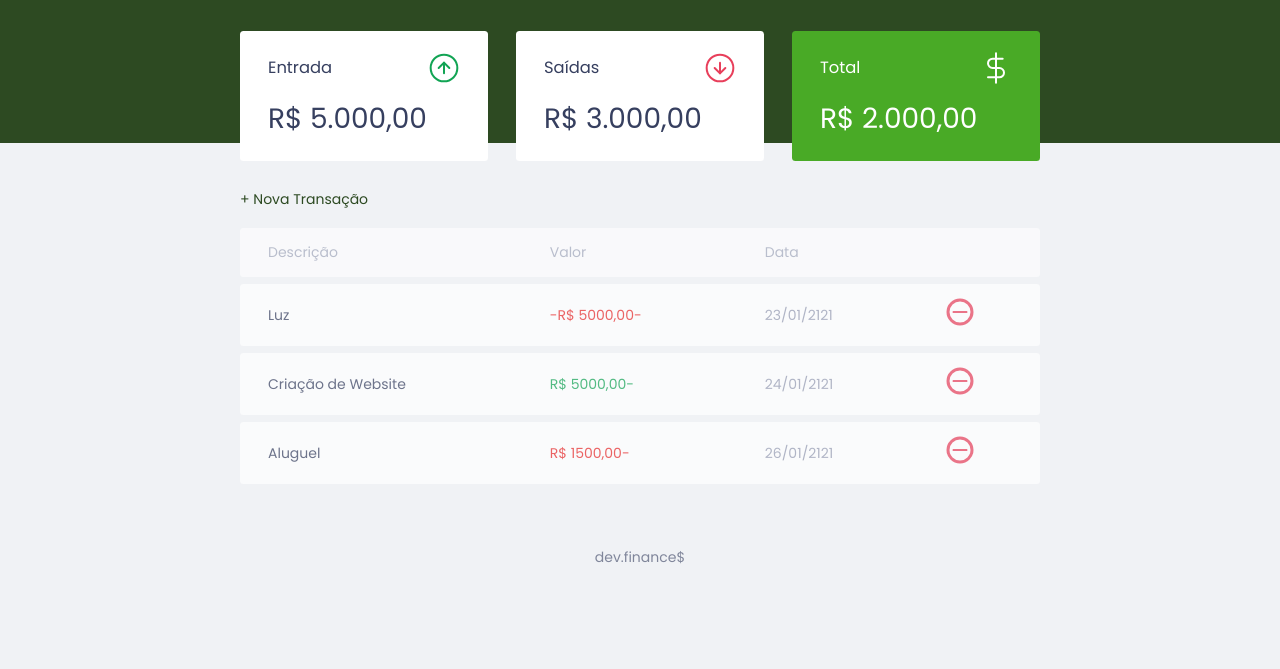
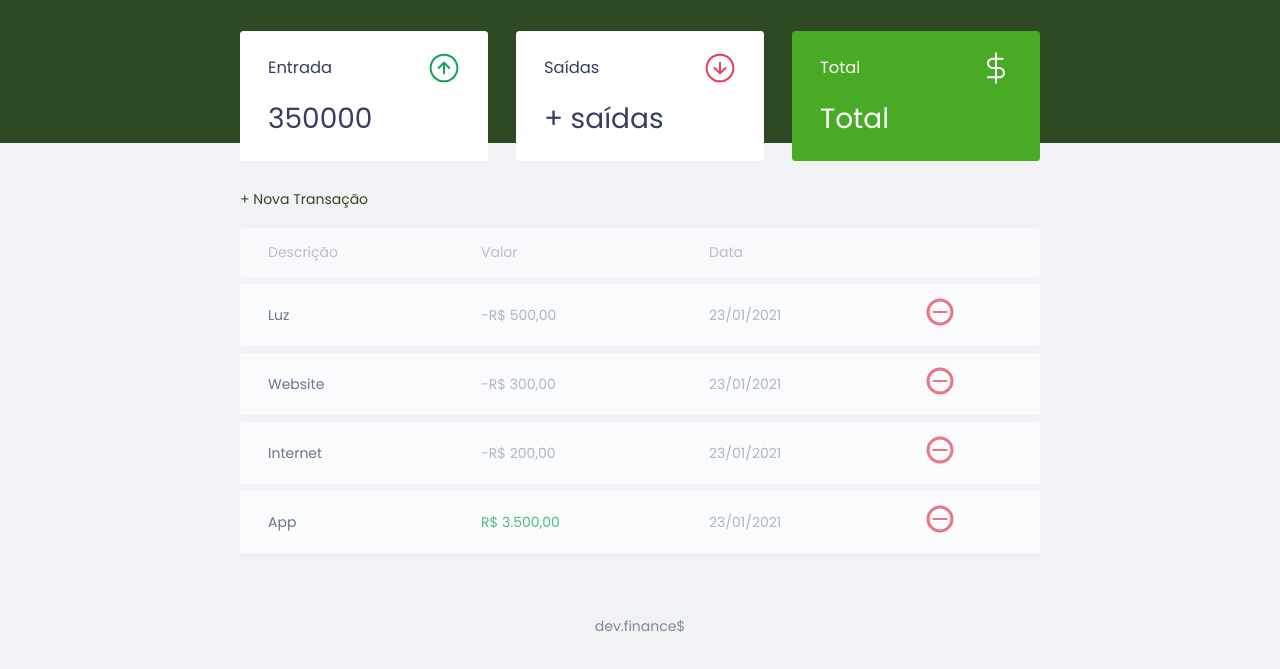
Before and after one commit to Ronaldss/Maratona-Discover--Rocketseat, a plain HTML site: page index.html in a window 1280 px wide. Shown: the part 55-724 px from the top of the page. Drawn offline with Linux system fonts and the light colour scheme.

Commit message:
Capturando somatório de entradas | JS

```diff
--- a/index.html
+++ b/index.html
@@ -22,21 +22,21 @@
           <span>Entrada</span>
           <img src="./assets/income.svg" alt="Imagem de entradas">
         </h3>
-        <p>R$ 5.000,00</p>
+        <p id="incomeDisplay">R$ 5.000,00</p>
       </div>
       <div class="card">
         <h3>
           <span>Saídas</span>
           <img src="./assets/expense.svg" alt="Imagem de saídas">
         </h3>
-        <p>R$ 3.000,00</p>
+        <p id="expenseDisplay">R$ 3.000,00</p>
       </div>
       <div class="card total">
         <h3>
          <span>Total</span>
          <img src="./assets/total.svg" alt="Imagem de total">
         </h3>
-        <p>R$ 2.000,00</p>
+        <p id="totalDisplay">R$ 2.000,00</p>
       </div>
     </section>
 
@@ -54,9 +54,9 @@
           </tr>
         </thead>
         <tbody>
-          <tr>
+          <!-- <tr>
             <td class="description">Luz</td>
-            <td class="expense">-R$ 5000,00-</td>
+            <td class="expense">-R$ 5000,00</td>
             <td class="date">23/01/2121</td>
             <td>
               <img src="./assets/minus.svg" alt="Remover trasação">
@@ -77,7 +77,7 @@
             <td>
               <img src="./assets/minus.svg" alt="Remover trasação">
             </td>
-          </tr>
+          </tr> -->
         </tbody>
       </table>
     </section>
@@ -145,25 +145,7 @@
     <p>dev.finance$</p>
   </footer>
 
-  <script>
-    const Modal = {
-      open(){
-        // Abrir o Modal
-        // Adicinar a class active ao modal
-        document
-          .querySelector('.modal-overlay')
-          .classList
-          .add('active')
-       },
-      close(){
-        // fechar o modal
-        // remover a class active do modal
-        document
-          .querySelector('.modal-overlay')
-          .classList
-          .remove('active')
-      }
-    }
+  <script src="./scripts.js"></script>
   </script>
 
 </body>
--- /dev/null
+++ b/scripts.js
@@ -0,0 +1,136 @@
+const Modal = { // desafio: depois tente fazer o Modal apenas com a função toogle.
+  open(){
+    // Abrir o Modal
+    // Adicinar a class active ao modal
+    document
+      .querySelector('.modal-overlay')
+      .classList
+      .add('active')
+  },
+  close(){
+    // fechar o modal
+    // remover a class active do modal
+    document
+      .querySelector('.modal-overlay')
+      .classList
+      .remove('active')
+  }
+}
+
+
+const transactions = [
+  {
+    id: 1,
+    description: 'Luz',
+    amount: -50000,
+    date: '23/01/2021'
+  },
+  {
+    id: 1,
+    description: 'Website',
+    amount: -30000,
+    date: '23/01/2021'
+  },
+  {
+    id: 3,
+    description: 'Internet',
+    amount: -20000,
+    date: '23/01/2021'
+  },
+  {
+    id: 4,
+    description: 'App',
+    amount: 350000,
+    date: '23/01/2021'
+  },
+]
+
+// Constante Transaction
+// 1 - somar as entradas
+// 2 - somar as saídas
+// 3 - remover das entradas o valor das saidas
+// 4 - assim teremos o total
+
+
+const Transaction = {
+  incomes() {
+    let income = 0;
+    // pegar todas as transacoes
+    // para cada transacao
+    transactions.forEach(transaction => {
+      // se ela for maior que zero
+      if(transaction.amount > 0) {
+        // somar a uma variavel e retornar a variavel
+        income += transaction.amount;
+      }
+    })
+    return income;
+  },
+  expenses() {
+    return "+ saídas"
+  },
+  total() {
+    return "Total"
+  }
+}
+
+const DOM = {
+  transactionsContainer: document.querySelector('#data-table tbody'),
+  addTrasaction(transaction, index) {
+    const tr = document.createElement('tr')
+    tr.innerHTML = DOM.innerHTMLTransaction(transaction)
+
+    DOM.transactionsContainer.appendChild(tr)
+
+  },
+  innerHTMLTransaction(transaction) {
+    const CSSclass = transaction.amount > 0 ? "income" : "expanse"
+
+    const amount = Utils.formatCurrency(transaction.amount)
+
+    const html = `
+      <td class="description">${transaction.description}</td>
+      <td class="${CSSclass}">${amount}</td>
+      <td class="date">${transaction.date}</td>
+      <td>
+        <img src="./assets/minus.svg" alt="Remover trasação">
+      </td>
+    `
+    return html
+  },
+
+  updateBalance() {
+    document
+      .getElementById('incomeDisplay')
+      .innerHTML = Transaction.incomes()
+    document
+      .getElementById('expenseDisplay')
+      .innerHTML = Transaction.expenses()
+    document
+      .getElementById('totalDisplay')
+      .innerHTML = Transaction.total()
+  }
+
+}
+
+const Utils = {
+   formatCurrency(value) {
+     const signal = Number(value) < 0 ? "-" : ""
+
+     value = String(value).replace(/\D/g, "")
+
+     value = Number(value) / 100
+
+     value = value.toLocaleString("pt-BR", {
+       style: "currency",
+       currency: "BRL"
+     })
+     return signal + value
+   }
+}
+
+transactions.forEach(function(transaction) {
+  DOM.addTrasaction(transaction)
+})
+
+DOM.updateBalance()
```
